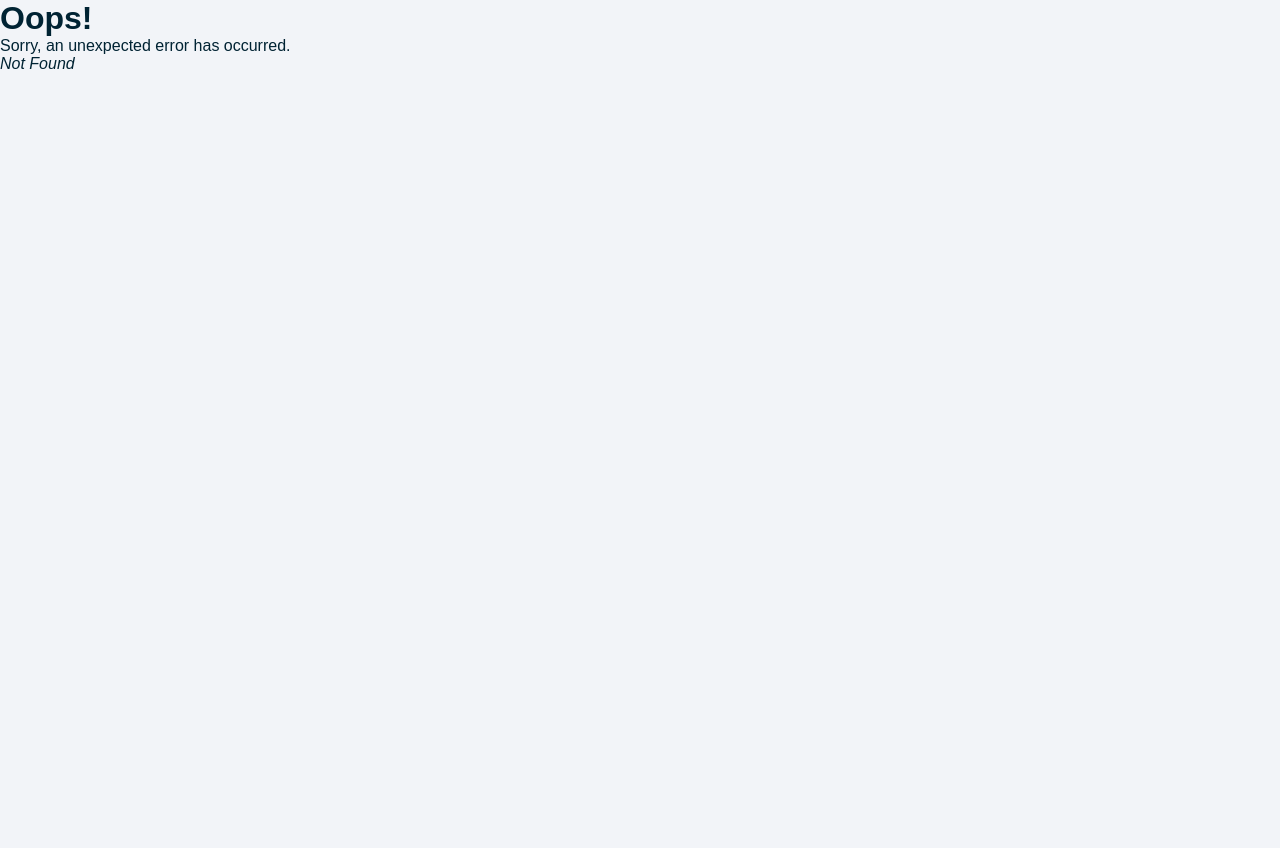
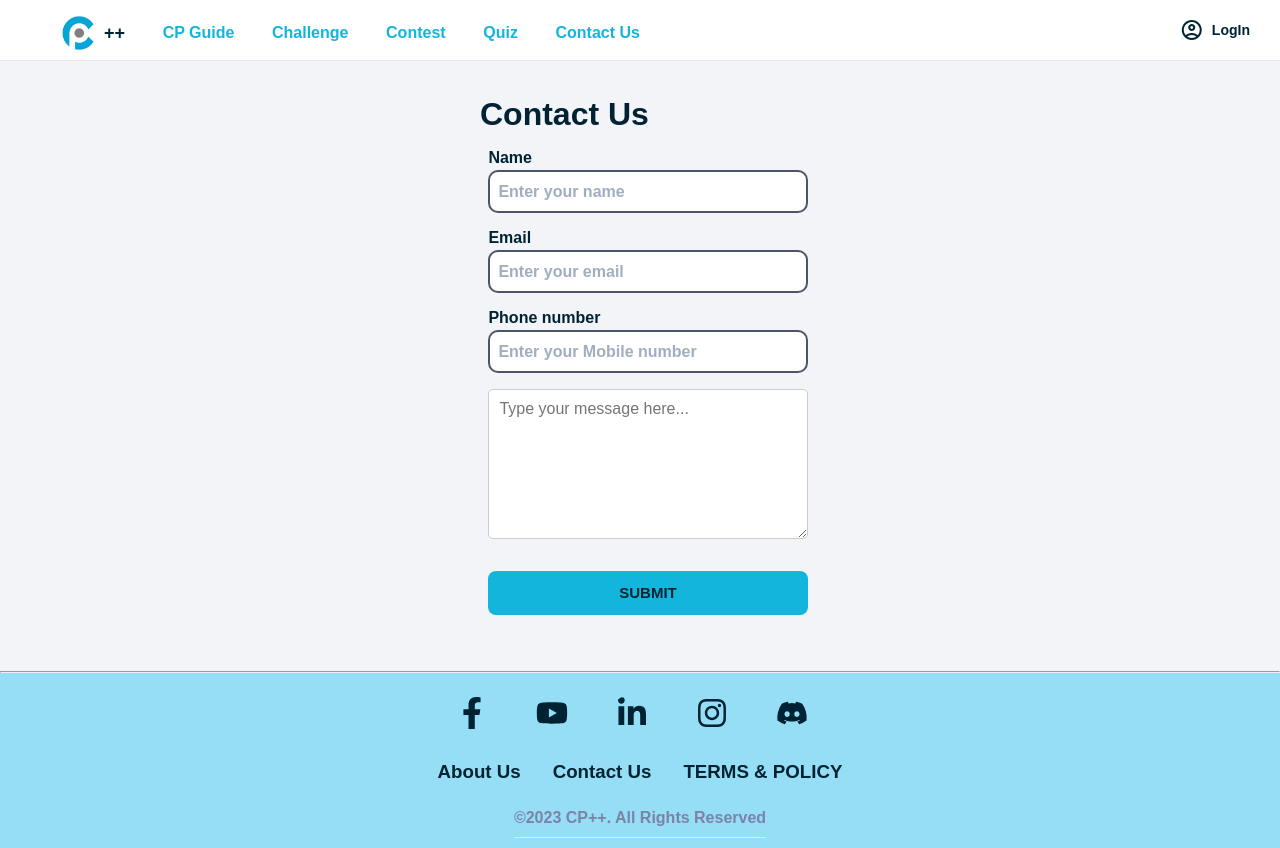
Before and after one commit to ImranMir32/CP-Plus-Front-End, a React (Create React App) app: page /contact-us in a window 1280 px wide. Before the commit this address had no page. Before the commit the page ends 800 px from the top, so only its background shows below. Built offline with nearby package versions, Linux system fonts and the light colour scheme.

Commit message:
adding contact page

```diff
--- a/src/App.js
+++ b/src/App.js
@@ -6,6 +6,7 @@ import CpGuide from "./routes/CP-Guide";
 import SigninForm from "./routes/SigninForm";
 import SignupForm from "./routes/SignupForm";
 import TermsPrivacy from "./routes/Terms-Privacy";
+import ContactUs from "./routes/ContactUs";
 
 const router = createBrowserRouter([
   {
@@ -29,6 +30,11 @@ const router = createBrowserRouter([
     errorElement: <ErrorPage />,
   },
   {
+    path: "/contact-us",
+    element: <ContactUs />,
+    errorElement: <ErrorPage />,
+  },
+  {
     path: "/term&privacy",
     element: <TermsPrivacy />,
     errorElement: <ErrorPage />,
--- a/src/components/Navbar.jsx
+++ b/src/components/Navbar.jsx
@@ -40,7 +40,7 @@ const navbar = () => {
           </a>
         </li> */}
         <li>
-          <a href="index.html" class="brand">
+          <a href="/contact-us" class="brand">
             Contact Us
           </a>
         </li>
--- /dev/null
+++ b/src/routes/ContactUs.jsx
@@ -0,0 +1,153 @@
+import React, { useEffect } from "react";
+import "../styles/style.css";
+import "../styles/contactus.css";
+import { useFormik } from "formik";
+import { contactUsSchema } from "../schemas/schemas";
+
+import Navbar from "../components/Navbar";
+
+import Footer from "../components/Footer";
+
+import { ToastContainer, toast } from "react-toastify";
+import "react-toastify/dist/ReactToastify.css";
+
+const onSubmit = async (values, actions) => {
+  console.log(values);
+  console.log(actions);
+  console.log("ok");
+  console.log(JSON.stringify(values));
+
+  //   let result = await fetch("http://localhost:4000/api/users/login", {
+  //     method: "POST",
+  //     body: JSON.stringify(values),
+  //     headers: {
+  //       "Content-Type": "application/json",
+  //     },
+  //   });
+  //   result = await result.json();
+  //   console.log(result);
+  //   actions.resetForm();
+  //   if (result.access_token) window.location.href = "/";
+  //   else {
+  //     toast.error("Wrong email or password !", {
+  //       position: toast.POSITION.TOP_RIGHT,
+  //     });
+  //   }
+  actions.resetForm();
+  toast.success("Send Message!", {
+    position: toast.POSITION.TOP_RIGHT,
+  });
+};
+
+const ContactUs = () => {
+  useEffect(() => {
+    window.scrollTo(0, 0); // scroll to the top of the page
+  }, []);
+  const {
+    values,
+    errors,
+    touched,
+    isSubmitting,
+    handleBlur,
+    handleChange,
+    handleSubmit,
+  } = useFormik({
+    initialValues: {
+      name: "",
+      email: "",
+      phone: "",
+      // message: "",
+    },
+    validationSchema: contactUsSchema,
+    onSubmit,
+  });
+
+  console.log(errors);
+
+  return (
+    <>
+      <Navbar />
+      <div class="contact-container">
+        <h1>Contact Us</h1>
+        <div class="column">
+          <form class="login form" onSubmit={handleSubmit} autoComplete="off">
+            <label htmlFor="name">Name</label>
+            <input
+              value={values.name}
+              onChange={handleChange}
+              id="name"
+              type="text"
+              placeholder="Enter your name"
+              onBlur={handleBlur}
+              className={errors.name && touched.name ? "input-error" : ""}
+            />
+            {errors.name && touched.name && (
+              <p className="error">{errors.name}</p>
+            )}
+
+            <label htmlFor="email">Email</label>
+            <input
+              value={values.email}
+              onChange={handleChange}
+              id="email"
+              type="email"
+              placeholder="Enter your email"
+              onBlur={handleBlur}
+              className={errors.email && touched.email ? "input-error" : ""}
+            />
+            {errors.email && touched.email && (
+              <p className="error">{errors.email}</p>
+            )}
+
+            {/* Mobile number */}
+            <label htmlFor="phone">Phone number</label>
+            <input
+              value={values.phone}
+              onChange={handleChange}
+              id="phone"
+              type="text"
+              placeholder="Enter your Mobile number"
+              onBlur={handleBlur}
+              className={errors.phone && touched.phone ? "input-error" : ""}
+            />
+            {errors.phone && touched.phone && (
+              <p className="error">{errors.phone}</p>
+            )}
+
+            {/* Mobile number
+            <label htmlFor="message">Message</label>
+            <input
+              value={values.message}
+              onChange={handleChange}
+              id="message"
+              type="text"
+              //   placeholder="Enter your Mobile number"
+              onBlur={handleBlur}
+              className={errors.message && touched.message ? "input-error" : ""}
+            />
+            {errors.message && touched.message && (
+              <p className="error">{errors.message}</p>
+            )} */}
+            {/* <form onSubmit={handleSubmit}> */}
+            <textarea
+              className="message-input"
+              placeholder="Type your message here..."
+              // value={values.message}
+              // onChange={handleInputChange}
+            />
+            {/* <button type="submit">Send</button> */}
+            {/* </form> */}
+
+            <button disabled={isSubmitting} type="submit" class="button">
+              Submit
+            </button>
+            <ToastContainer />
+          </form>
+        </div>
+      </div>
+
+      <Footer />
+    </>
+  );
+};
+export default ContactUs;
--- a/src/schemas/schemas.js
+++ b/src/schemas/schemas.js
@@ -28,6 +28,16 @@ export const signUpSchema = yup.object().shape({
     .required("Required"),
 });
 
+export const contactUsSchema = yup.object().shape({
+  name: yup.string().min(4).required(),
+  email: yup.string().email("Please enter a valid email").required("Required"),
+  phone: yup
+    .string()
+    .matches(phoneBd, { message: "Enter a valid phone number" })
+    .required("Required"),
+  // message: yup.string().min(5).required(),
+});
+
 export const signInSchema = yup.object().shape({
   email: yup.string().email("Please enter a valid email").required("Required"),
   password: yup.string().required("Required"),
--- /dev/null
+++ b/src/styles/contactus.css
@@ -0,0 +1,17 @@
+.contact-container {
+  margin-top: 6rem;
+  margin-bottom: 6rem;
+  margin-left: 30rem;
+  margin-right: 7rem;
+}
+.message-input {
+  color: black;
+  margin-top: 1rem;
+  width: 100%;
+  height: 150px;
+  padding: 10px;
+  font-size: 16px;
+  border-radius: 5px;
+  border: 1px solid #ccc;
+  resize: vertical;
+}
--- a/src/styles/style.css
+++ b/src/styles/style.css
@@ -31,7 +31,8 @@ select {
   width: 100%;
   padding: 0.65rem 0.5rem;
   font-size: 1rem;
-  color: white;
+  font-weight: bold;
+  color: black;
   border: 2px solid #4a5568;
   background-color: white;
   border-radius: 10px;
```
